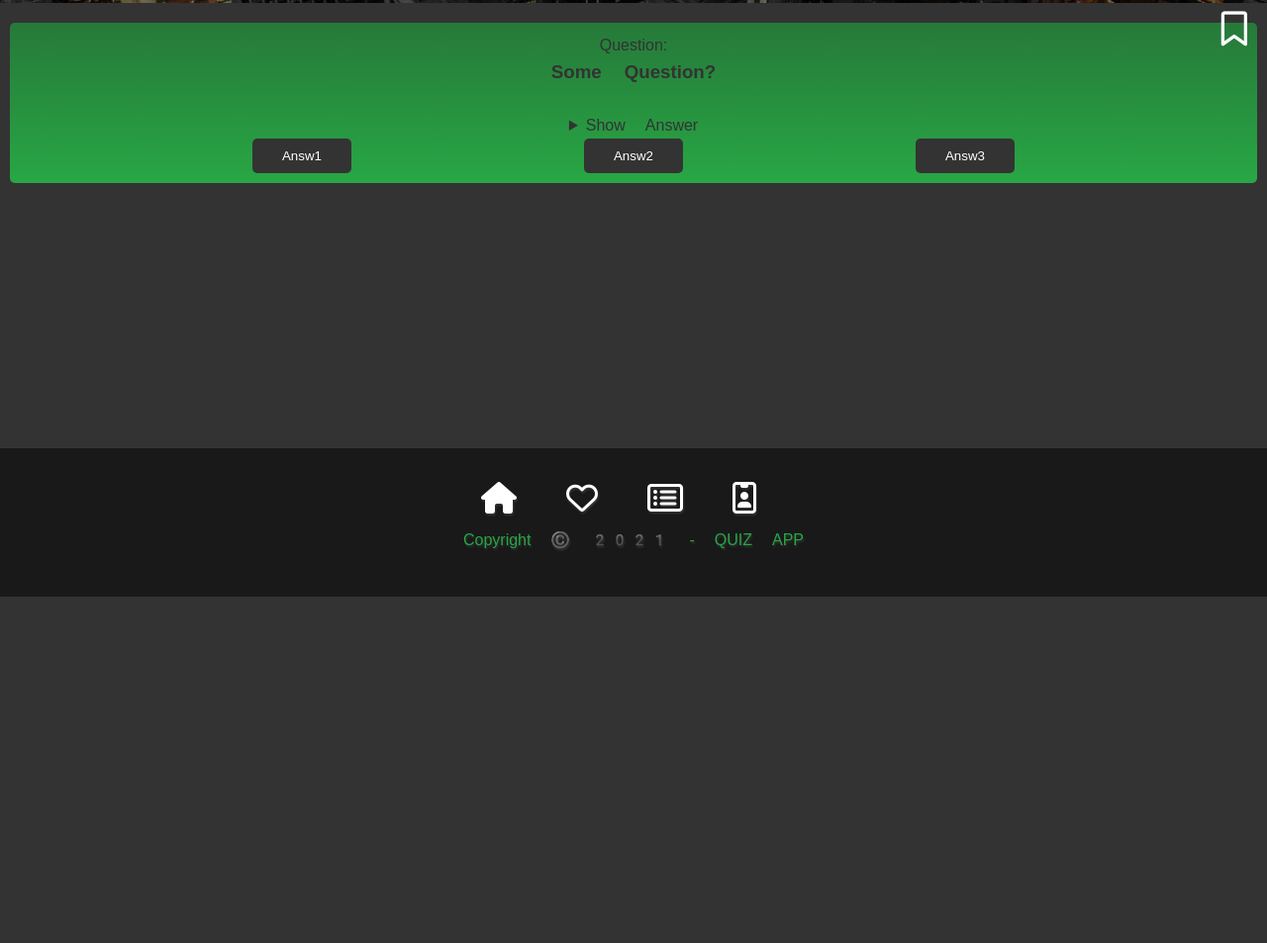
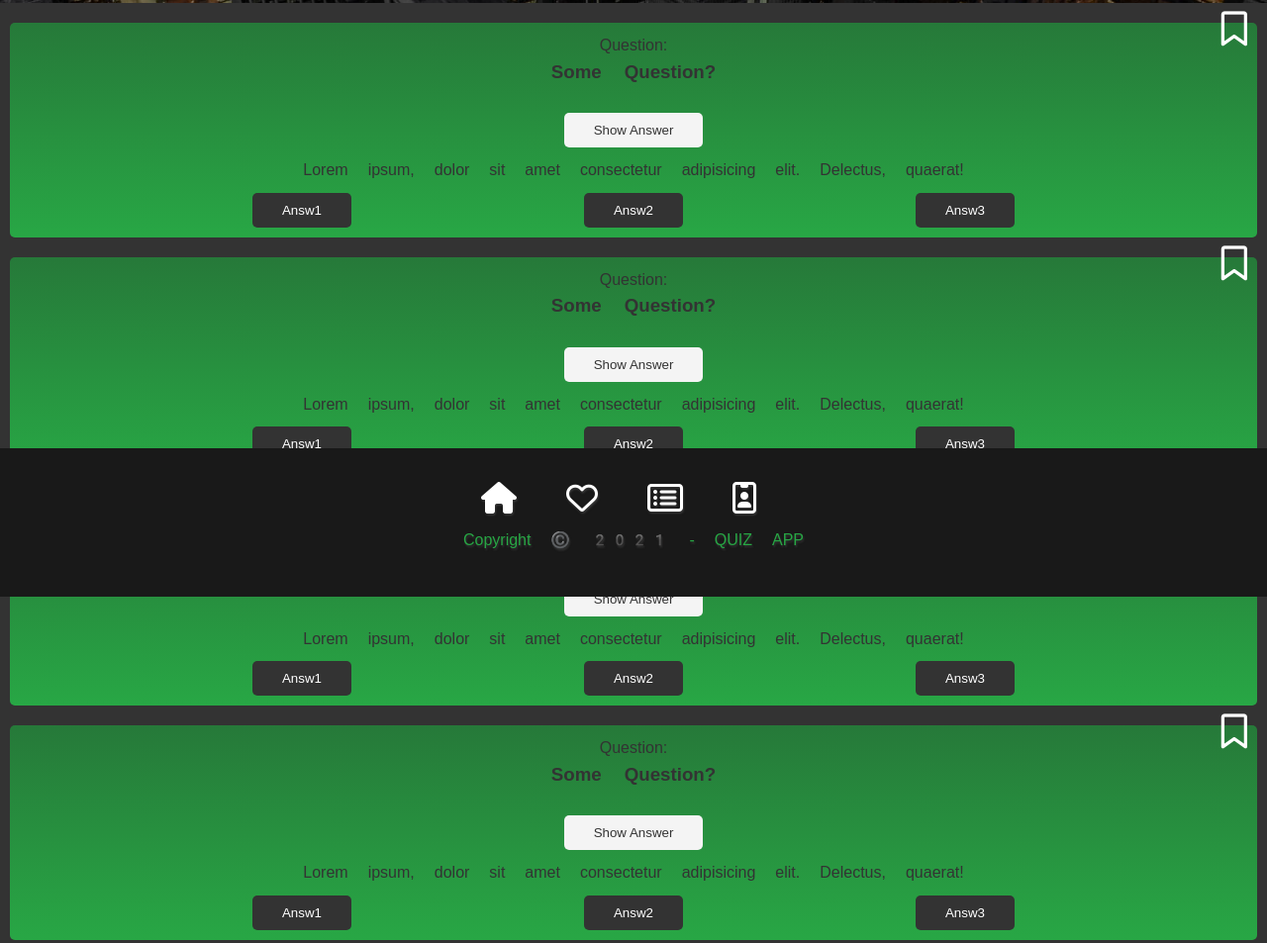
Before and after one commit to VGorianska/Quiz-App, a plain HTML site: page index.html in a window 1280 px wide. Shown: the part 197-1150 px from the top of the page at 99% size. Before the commit the page ends 800 px from the top, so only its background shows below. Drawn offline with Linux system fonts and the light colour scheme.

Commit message:
fixed Show/Hide button js

```diff
--- a/index.html
+++ b/index.html
@@ -31,8 +31,24 @@
     </header>
 
     <main>
+        <section class="bg-primary q_box">
+            <div class="bookmark"><i class="fa-regular fa-bookmark"></i>
+            </div>
+            <label for="checkbox"></label>
+            <legend>Question:</legend>
+            <article>
+                <h3>Some Question?</h3>
+            </article>
+            <br>
 
-
+            <button class="btn btn-light">Show Answer</button>
+            <p class="answer">Lorem ipsum, dolor sit amet consectetur adipisicing elit. Delectus, quaerat!</p>
+            <ul>
+                <li class="hints"><button class="btn btn-dark">Answ1</button></li>
+                <li class="hints"><button class="btn btn-dark">Answ2</button></li>
+                <li class="hints"><button class="btn btn-dark">Answ3</button></li>
+            </ul>
+        </section>
 
         <section class="bg-primary q_box">
             <div class="bookmark"><i class="fa-regular fa-bookmark"></i>
@@ -43,10 +59,47 @@
                 <h3>Some Question?</h3>
             </article>
             <br>
-            <details>
-                <summary> Show Answer </summary>
-                <p class="answer">Lorem ipsum dolor sit amet consectetur.</p>
-            </details>
+
+            <button class="btn btn-light">Show Answer</button>
+            <p class="answer hidden">Lorem ipsum, dolor sit amet consectetur adipisicing elit. Delectus, quaerat!</p>
+            <ul>
+                <li class="hints"><button class="btn btn-dark">Answ1</button></li>
+                <li class="hints"><button class="btn btn-dark">Answ2</button></li>
+                <li class="hints"><button class="btn btn-dark">Answ3</button></li>
+            </ul>
+        </section>
+
+        <section class="bg-primary q_box">
+            <div class="bookmark"><i class="fa-regular fa-bookmark"></i>
+            </div>
+            <label for="checkbox"></label>
+            <legend>Question:</legend>
+            <article>
+                <h3>Some Question?</h3>
+            </article>
+            <br>
+
+            <button class="btn btn-light">Show Answer</button>
+            <p class="answer hidden">Lorem ipsum, dolor sit amet consectetur adipisicing elit. Delectus, quaerat!</p>
+            <ul>
+                <li class="hints"><button class="btn btn-dark">Answ1</button></li>
+                <li class="hints"><button class="btn btn-dark">Answ2</button></li>
+                <li class="hints"><button class="btn btn-dark">Answ3</button></li>
+            </ul>
+        </section>
+
+        <section class="bg-primary q_box">
+            <div class="bookmark"><i class="fa-regular fa-bookmark"></i>
+            </div>
+            <label for="checkbox"></label>
+            <legend>Question:</legend>
+            <article>
+                <h3>Some Question?</h3>
+            </article>
+            <br>
+
+            <button class="btn btn-light">Show Answer</button>
+            <p class="answer hidden">Lorem ipsum, dolor sit amet consectetur adipisicing elit. Delectus, quaerat!</p>
             <ul>
                 <li class="hints"><button class="btn btn-dark">Answ1</button></li>
                 <li class="hints"><button class="btn btn-dark">Answ2</button></li>
--- a/index.js
+++ b/index.js
@@ -3,10 +3,25 @@
 let bookmarks = document.querySelectorAll('.bookmark i')
 
 bookmarks.forEach((i) => {
-    i.addEventListener('click',() => {
+    i.addEventListener('click', () => {
         console.log('click!', i)
 
         i.classList.toggle('fa-regular');
+        i.classList.toggle('fa-solid');
 
     })
 })
+
+let btns = document.querySelectorAll('section .btn-light')
+let answers = document.querySelectorAll('section p')
+btns.forEach((button, index) => {
+    button.addEventListener('click', () => {
+        answers[index].classList.toggle('hidden')
+        // if (button.innerText === 'Show Answer') {
+        //     button.innerHTML = '<span>Hide Answer</span>'
+        // } else {
+        //     button.innerHTML = '<span>Show Answer</span>'
+        // }
+        button.innerText === 'Show Answer' ? 'Hide Answer' : 'Show Answer'
+    })
+})
```
